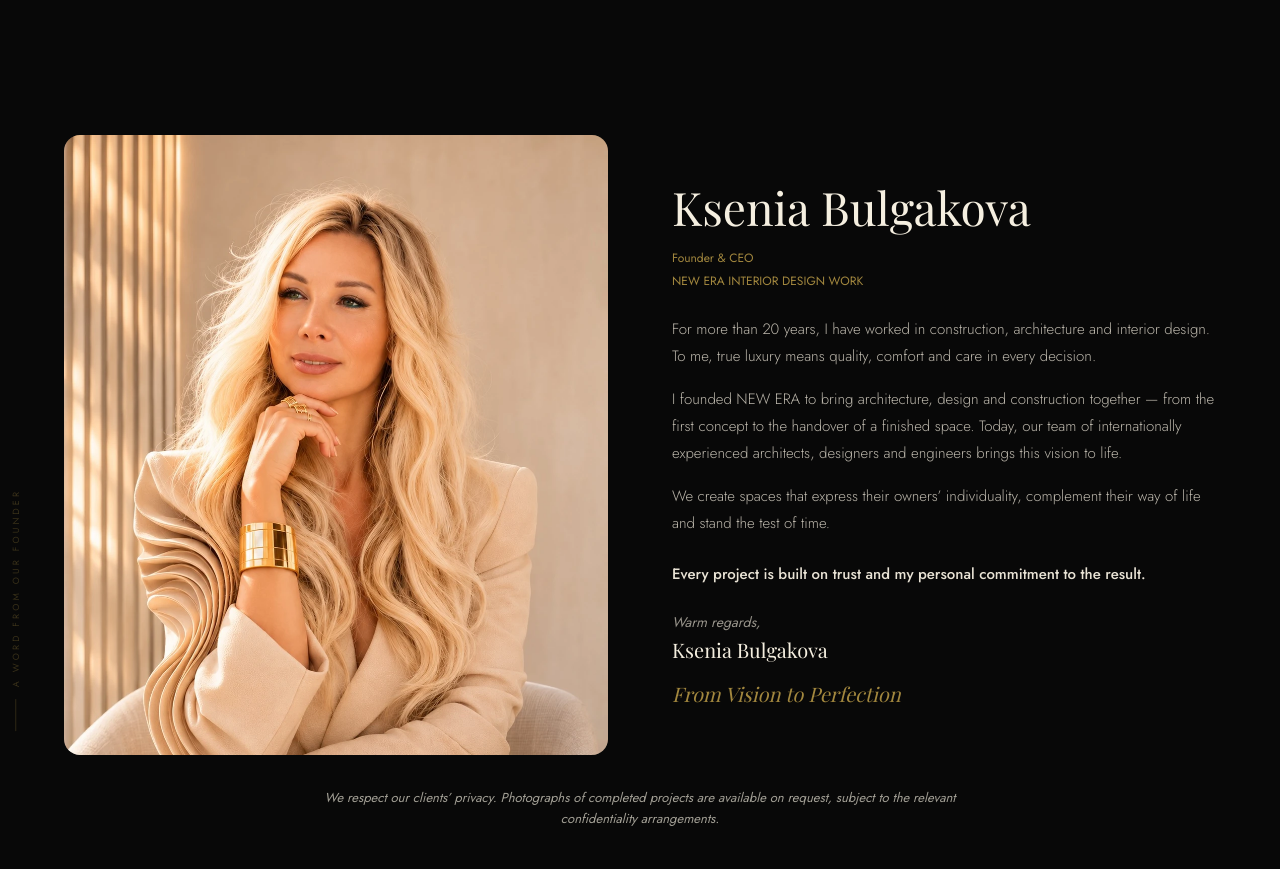
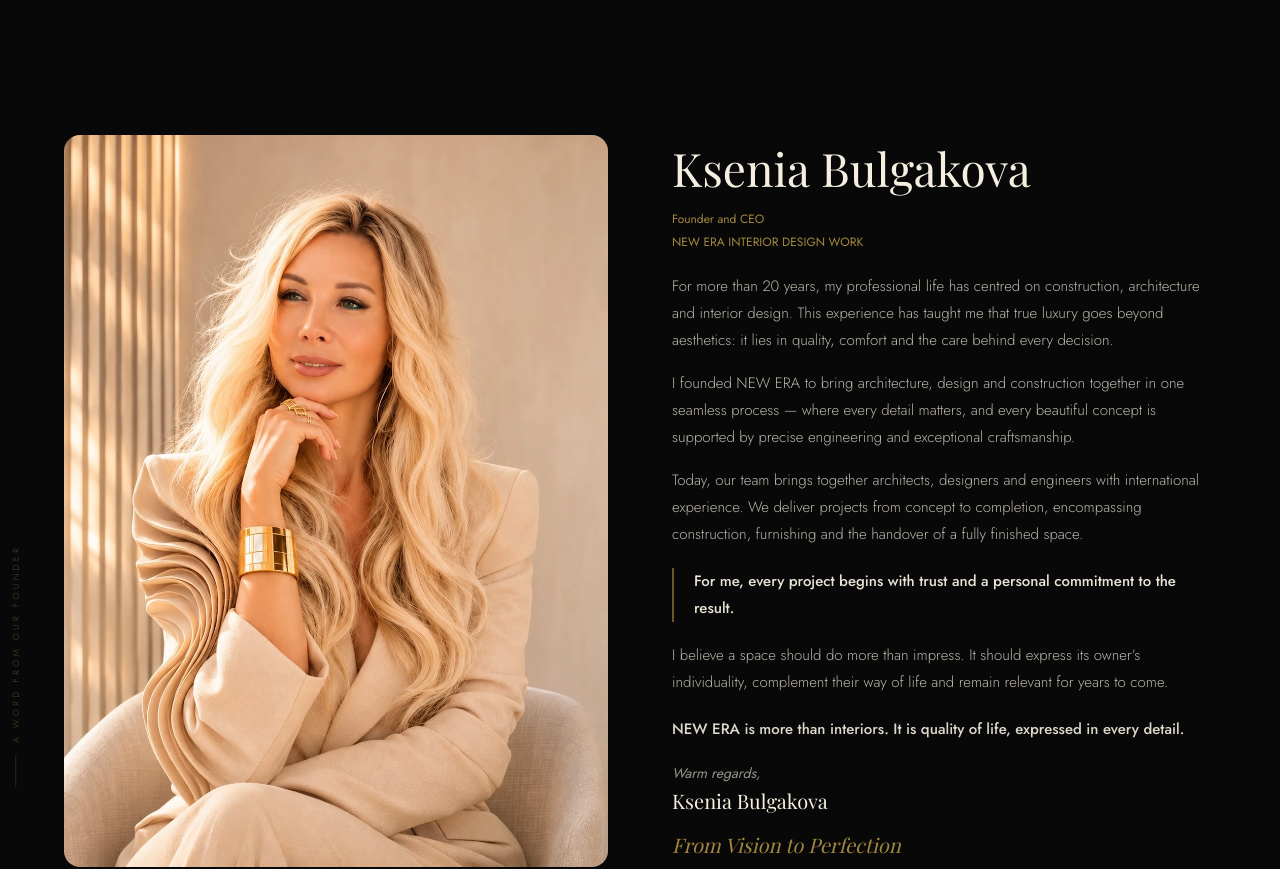
Before and after one commit to nekko4044-lgtm/neweraexclusive, a Next.js app: page /en in a window 1280 px wide. Shown: the part 920-1789 px from the top of the page. Built offline with nearby package versions, Linux system fonts and the light colour scheme; a web font is replaced by a local one.

Commit message:
Restore founder message and gold quote with consistent CEO title

```diff
--- a/components/About.tsx
+++ b/components/About.tsx
@@ -59,15 +59,17 @@ export default function About() {
           <div ref={r1} className="reveal relative aspect-[3/4] lg:aspect-auto lg:min-h-[620px] overflow-hidden rounded-2xl bg-stone">
             <Image src="/ksenia-bulgakova.webp" alt={t('portraitAlt')} fill className="object-cover object-top" sizes="(max-width: 1023px) 100vw, 45vw" />
           </div>
-          <div ref={r2} className="reveal flex flex-col justify-center gap-6 lg:py-3">
+          <div ref={r2} className="reveal flex flex-col justify-center gap-5 lg:py-2">
             <div>
               <h2 className="font-display text-[clamp(2rem,3.6vw,3.2rem)] font-light leading-[1.1] text-cream">{t('headline')}</h2>
-              <p className="font-body text-xs text-gold/80 leading-relaxed mt-4">{t('role')}<br /><bdi dir="ltr" className="inline-block mt-1">NEW ERA INTERIOR DESIGN WORK</bdi></p>
+              <p className="font-body text-xs text-gold/80 leading-relaxed mt-4"><bdi dir="ltr">{t('role')}</bdi><br /><bdi dir="ltr" className="inline-block mt-1">NEW ERA INTERIOR DESIGN WORK</bdi></p>
             </div>
             <div className="flex flex-col gap-4">
               {t('body').split('\n').map((para, i) => <p key={i} className="font-body font-light text-cream/75 text-[15px] leading-[1.8]">{para}</p>)}
             </div>
-            <p className="font-body text-[15px] leading-[1.8] text-cream/95 font-medium">{t('responsibility')}</p>
+            <p className="font-body text-[15px] leading-[1.8] text-cream/95 font-medium border-s-2 border-gold/50 ps-5">{t('responsibility')}</p>
+            <p className="font-body font-light text-cream/75 text-[15px] leading-[1.8]">{t('belief')}</p>
+            <p className="font-body text-cream/90 text-[15px] leading-[1.8] font-medium">{t('closing')}</p>
             <div>
               <p className="font-body text-sm italic text-cream/60">{t('regards')}</p>
               <p className="font-display text-xl text-cream mt-1">{t('headline')}</p>
--- a/messages/ar.json
+++ b/messages/ar.json
@@ -17,7 +17,7 @@
   "about": {
     "eyebrow": "كلمة المؤسِّسة",
     "headline": "كسينيا بولغاكوفا",
-    "body": "لأكثر من عشرين عاماً، عملت في البناء والعمارة والتصميم الداخلي. وأؤمن بأن الفخامة الحقيقية تكمن في الجودة والراحة والعناية بكل قرار.\nأسّست NEW ERA لتجمع العمارة والتصميم والبناء في منظومة متكاملة، من الفكرة الأولى إلى تسليم المساحة جاهزة للاستخدام. واليوم، يجسّد هذه الرؤية فريقنا من المعماريين والمصمّمين والمهندسين ذوي الخبرات الدولية.\nنبتكر مساحات تعكس شخصية مالكيها، وتنسجم مع أسلوب حياتهم، وتحافظ على جمالها وقيمتها على مرّ الزمن.",
+    "body": "لأكثر من عشرين عاماً، ارتبطت مسيرتي المهنية بالبناء والعمارة والتصميم الداخلي. وقد رسّخت هذه الخبرة قناعتي بأن الفخامة الحقيقية تتجاوز الجمال؛ فهي تكمن في الجودة والراحة والعناية المدروسة بكل قرار.\nأسّست NEW ERA برؤية تجمع العمارة والتصميم والبناء ضمن منظومة متكاملة، تحظى فيها كل تفصيلة بالاهتمام، وتستند فيها كل فكرة جمالية إلى حلول هندسية دقيقة وتنفيذ متقن.\nاليوم، يضمّ فريقنا معماريين ومصمّمين ومهندسين ذوي خبرات دولية. ونتولّى تنفيذ المشاريع بكامل مراحلها، من تطوير الفكرة إلى البناء والتأثيث والتجهيز، وصولاً إلى تسليم المساحة جاهزة للاستخدام.",
     "stat1": "مشروع مكتمل",
     "stat1desc": "عبر الإمارات",
     "stat2": "سنوات خبرة",
@@ -25,13 +25,13 @@
     "stat3": "سنوات في دبي",
     "stat3desc": "في سوق الإمارات",
     "nda": "نحترم خصوصية عملائنا. تتوفّر صور المشاريع المنجزة عند الطلب، وفقاً لترتيبات السرية ذات الصلة.",
-    "role": "المؤسِّسة والرئيسة التنفيذية",
+    "role": "Founder and CEO",
     "intro": "أنا كسينيا بولغاكوفا، مؤسِّسة شركة NEW ERA INTERIOR DESIGN WORK ورئيستها التنفيذية.",
-    "responsibility": "كل مشروع بالنسبة إليّ هو ثقة ومسؤولية شخصية عن النتيجة.",
+    "responsibility": "بالنسبة إليّ، يقوم كل مشروع، قبل كل شيء، على الثقة والمسؤولية الشخصية عن النتيجة.",
     "belief": "أؤمن بأن المساحة لا ينبغي أن تكتفي بإبهار من يراها، بل أن تعكس شخصية مالكها، وتنسجم مع أسلوب حياته، وتحافظ على قيمتها وجمالها على مرّ الزمن.",
     "closing": "NEW ERA أكثر من مجرد تصميم داخلي؛ إنها جودة حياة تتجلّى في كل تفصيلة.",
     "regards": "مع خالص التقدير،",
-    "signatureRole": "المؤسِّسة والرئيسة التنفيذية، NEW ERA",
+    "signatureRole": "Founder and CEO, NEW ERA",
     "portraitAlt": "كسينيا بولغاكوفا، مؤسِّسة NEW ERA ورئيستها التنفيذية"
   },
   "services": {
--- a/messages/en.json
+++ b/messages/en.json
@@ -17,7 +17,7 @@
   "about": {
     "eyebrow": "A word from our founder",
     "headline": "Ksenia Bulgakova",
-    "body": "For more than 20 years, I have worked in construction, architecture and interior design. To me, true luxury means quality, comfort and care in every decision.\nI founded NEW ERA to bring architecture, design and construction together — from the first concept to the handover of a finished space. Today, our team of internationally experienced architects, designers and engineers brings this vision to life.\nWe create spaces that express their owners’ individuality, complement their way of life and stand the test of time.",
+    "body": "For more than 20 years, my professional life has centred on construction, architecture and interior design. This experience has taught me that true luxury goes beyond aesthetics: it lies in quality, comfort and the care behind every decision.\nI founded NEW ERA to bring architecture, design and construction together in one seamless process — where every detail matters, and every beautiful concept is supported by precise engineering and exceptional craftsmanship.\nToday, our team brings together architects, designers and engineers with international experience. We deliver projects from concept to completion, encompassing construction, furnishing and the handover of a fully finished space.",
     "stat1": "Projects Completed",
     "stat1desc": "across the UAE",
     "stat2": "Years of Expertise",
@@ -25,13 +25,13 @@
     "stat3": "Years in Dubai",
     "stat3desc": "UAE market experience",
     "nda": "We respect our clients’ privacy. Photographs of completed projects are available on request, subject to the relevant confidentiality arrangements.",
-    "role": "Founder & CEO",
+    "role": "Founder and CEO",
     "intro": "My name is Ksenia Bulgakova, and I am the founder and CEO of NEW ERA INTERIOR DESIGN WORK.",
-    "responsibility": "Every project is built on trust and my personal commitment to the result.",
+    "responsibility": "For me, every project begins with trust and a personal commitment to the result.",
     "belief": "I believe a space should do more than impress. It should express its owner’s individuality, complement their way of life and remain relevant for years to come.",
     "closing": "NEW ERA is more than interiors. It is quality of life, expressed in every detail.",
     "regards": "Warm regards,",
-    "signatureRole": "Founder & CEO, NEW ERA",
+    "signatureRole": "Founder and CEO, NEW ERA",
     "portraitAlt": "Ksenia Bulgakova, Founder and CEO of NEW ERA"
   },
   "services": {
--- a/messages/ru.json
+++ b/messages/ru.json
@@ -17,7 +17,7 @@
   "about": {
     "eyebrow": "Обращение основателя",
     "headline": "Ксения Булгакова",
-    "body": "Более 20 лет я работаю в строительстве, архитектуре и дизайне интерьеров. Для меня настоящая роскошь — это качество, комфорт и продуманность каждого решения.\nЯ создала NEW ERA, чтобы объединить архитектуру, дизайн и строительство в единую систему — от первой концепции до передачи готового объекта. Сегодня эту работу ведёт наша команда архитекторов, дизайнеров и инженеров с международным опытом.\nМы создаём пространства, которые отражают индивидуальность владельца, соответствуют его образу жизни и остаются актуальными вне времени.",
+    "body": "Более 20 лет моя профессиональная деятельность связана со строительством, архитектурой и созданием интерьеров. За эти годы я убедилась, что настоящая роскошь — это не только эстетика, но и качество, комфорт, продуманность каждого решения.\nСоздавая NEW ERA, я стремилась объединить архитектуру, дизайн и строительство в единую систему, где каждая деталь имеет значение, а за красивой концепцией стоят точные инженерные решения и высокий уровень исполнения.\nСегодня наша команда объединяет архитекторов, дизайнеров и инженеров с международным опытом. Мы реализуем проекты полного цикла — от разработки концепции до строительства, комплектации и передачи готового объекта.",
     "stat1": "Завершённых проектов",
     "stat1desc": "по всему ОАЭ",
     "stat2": "Лет опыта",
@@ -25,13 +25,13 @@
     "stat3": "Года в Дубае",
     "stat3desc": "на рынке ОАЭ",
     "nda": "Мы уважаем приватность наших клиентов. Фотографии реализованных объектов предоставляются по запросу с соблюдением условий конфиденциальности.",
-    "role": "Основатель и руководитель",
+    "role": "Founder and CEO",
     "intro": "Меня зовут Ксения Булгакова. Я — основатель и руководитель компании NEW ERA INTERIOR DESIGN WORK.",
-    "responsibility": "Каждый проект для меня — это доверие и личная ответственность за результат.",
+    "responsibility": "Для меня каждый проект — это прежде всего доверие и личная ответственность за результат.",
     "belief": "Я верю, что пространство должно не просто впечатлять, а отражать индивидуальность владельца, соответствовать его образу жизни и оставаться актуальным вне времени.",
     "closing": "NEW ERA — это больше, чем интерьеры. Это качество жизни, воплощённое в каждой детали.",
     "regards": "С уважением,",
-    "signatureRole": "Founder & CEO, NEW ERA",
+    "signatureRole": "Founder and CEO, NEW ERA",
     "portraitAlt": "Ксения Булгакова — основатель и руководитель NEW ERA"
   },
   "services": {
```
